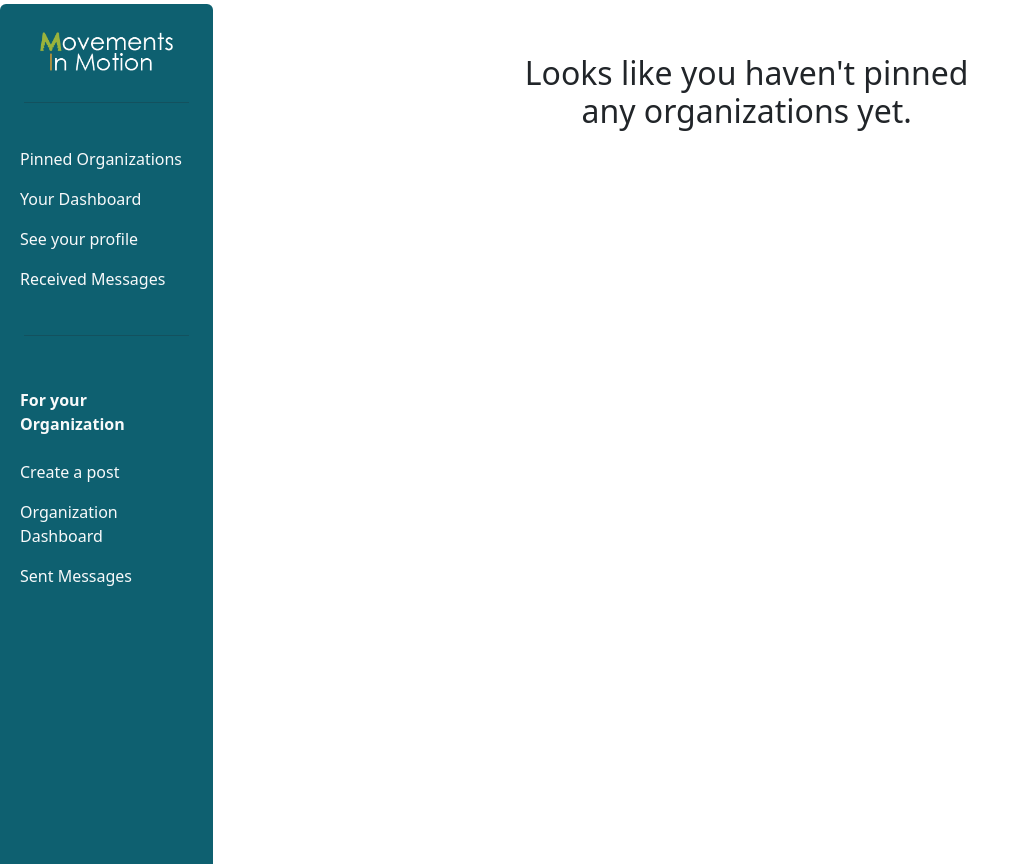
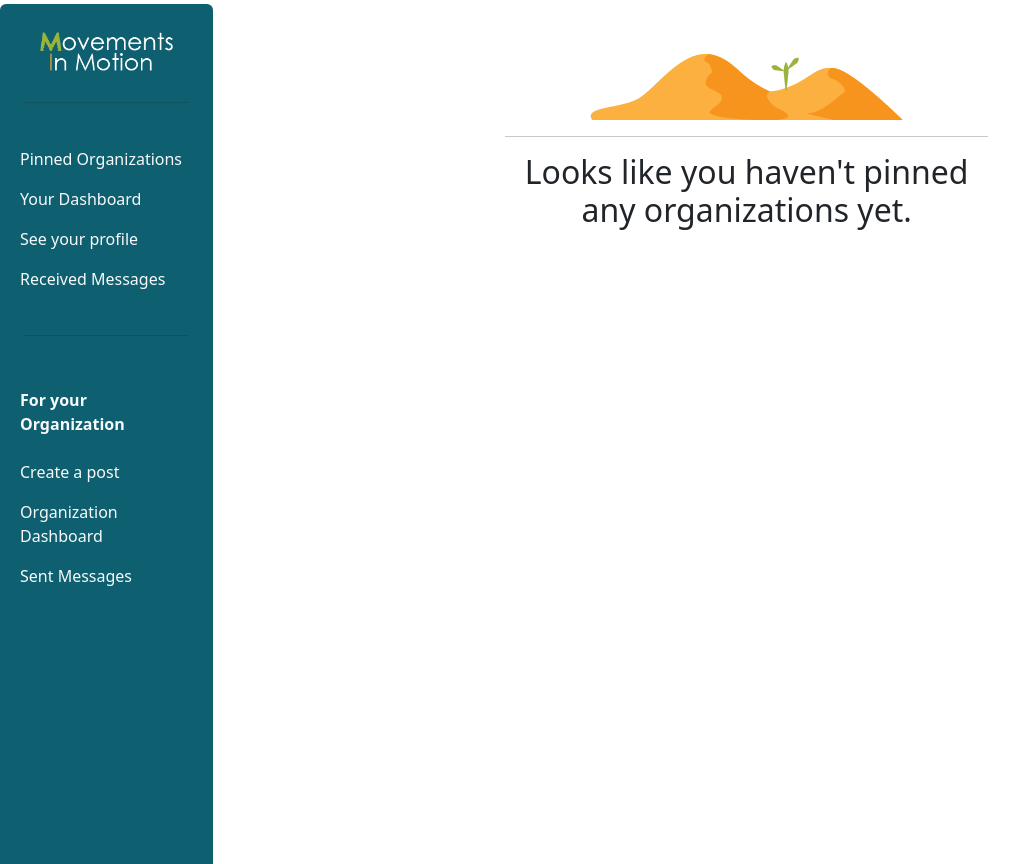
Before and after one commit to TheLostHermit/MIM3, a Django app: page /Forum/pinned in a window 1280 px wide. Shown: the part 56-920 px from the top of the page, without its empty margins (0-1029 px from the left). Run offline with Django 4.2, Linux system fonts and the light colour scheme; a user stored in the database is signed in; data comes from the database, SQL or seed files in the repository; style sheets or scripts are compiled from the project's sources; some libraries are stand-ins or nearby versions.

Commit message:
added empty image for empty lists

```diff
--- a/MIM3/Forum/templates/Forum/dash_pages/user_bids.html
+++ b/MIM3/Forum/templates/Forum/dash_pages/user_bids.html
@@ -39,7 +39,7 @@ Your Volunteered Projects
     {% empty %}
         <div class="container">
 
-            <p class="text-center"> Looks like you haven't volunteered for any projects </p>
+            <p class="text-center"> Looks like you haven't joined any projects </p>
 
         </div>
 
--- a/MIM3/Forum/templates/Forum/layouts/nonsidebar_layout.html
+++ b/MIM3/Forum/templates/Forum/layouts/nonsidebar_layout.html
@@ -23,7 +23,7 @@
         <meta name="viewport" content="width=device-width, initial-scale=1">
         <link href="https://cdn.jsdelivr.net/npm/bootstrap@5.2.3/dist/css/bootstrap.min.css" rel="stylesheet" integrity="sha384-rbsA2VBKQhggwzxH7pPCaAqO46MgnOM80zW1RWuH61DGLwZJEdK2Kadq2F9CUG65" crossorigin="anonymous">
         <script src="https://cdn.jsdelivr.net/npm/bootstrap@5.2.3/dist/js/bootstrap.bundle.min.js" integrity="sha384-kenU1KFdBIe4zVF0s0G1M5b4hcpxyD9F7jL+jjXkk+Q2h455rYXK/7HAuoJl+0I4" crossorigin="anonymous"></script>
-        <link rel="stylesheet" href="{% static 'Forum/style/stylesheet.css' %}">
+        <link rel="stylesheet" href="{% static 'Forum/style/stylesheet.scss' %}">
 
         <!-- Extra style unique to page -->
         {% block style %}
--- a/MIM3/Forum/templates/Forum/layouts/sidebar_layout.html
+++ b/MIM3/Forum/templates/Forum/layouts/sidebar_layout.html
@@ -27,7 +27,7 @@
         <meta name="viewport" content="width=device-width, initial-scale=1">
         <link href="https://cdn.jsdelivr.net/npm/bootstrap@5.2.3/dist/css/bootstrap.min.css" rel="stylesheet" integrity="sha384-rbsA2VBKQhggwzxH7pPCaAqO46MgnOM80zW1RWuH61DGLwZJEdK2Kadq2F9CUG65" crossorigin="anonymous">
         <script src="https://cdn.jsdelivr.net/npm/bootstrap@5.2.3/dist/js/bootstrap.bundle.min.js" integrity="sha384-kenU1KFdBIe4zVF0s0G1M5b4hcpxyD9F7jL+jjXkk+Q2h455rYXK/7HAuoJl+0I4" crossorigin="anonymous"></script>
-        <link rel="stylesheet" href="{% static 'Forum/style/stylesheet.css' %}">
+        <link rel="stylesheet" href="{% static 'Forum/style/stylesheet.scss' %}">
 
         <!-- Extra style unique to page -->
         {% block style %}
--- a/MIM3/Forum/templates/Forum/main_pages/pinned.html
+++ b/MIM3/Forum/templates/Forum/main_pages/pinned.html
@@ -42,6 +42,8 @@ Pinned
 
         <!-- the message displayed when you haven't pinned any organizations yet. You can add an image here if you'd like -->
         <div class="mx-auto" style="width: 50%;" align="center">
+            <img src="{% static 'Forum/media/util/empty.png' %}" class="img-fluid" alt="Home">
+            <hr>
             <h2>Looks like you haven't pinned any organizations yet.</h2>
         </div>
     {% endfor %}
```
Also changed, not shown: MIM3/Forum/static/Forum/media/util/empty.png (added).
